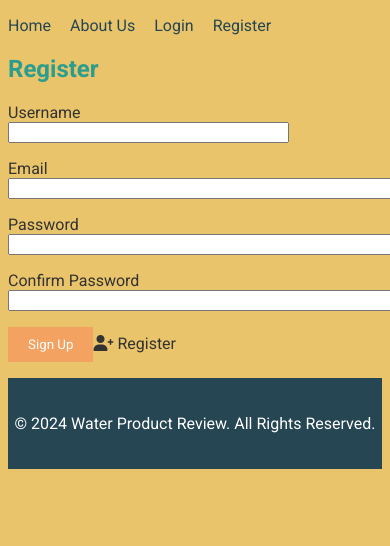
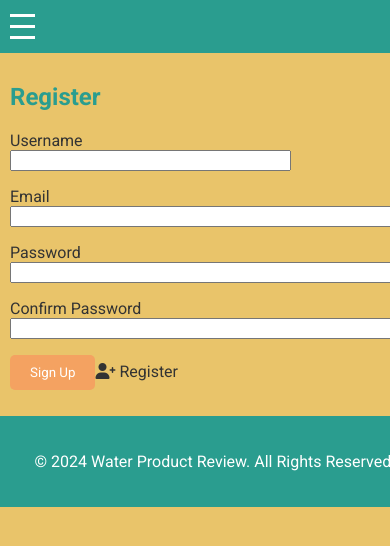
Before and after one commit to tkodimac/water_product_review, a Flask app: page /register in a window 390 px wide; the page is wider, and only the part inside the window is pictured. Shown: the top 546 px of that part. Run offline with Flask 2, Linux system fonts and the light colour scheme.

Commit message:
enhance the responsiveness of your web app

```diff
--- a/app/static/styles.css
+++ b/app/static/styles.css
@@ -13,6 +13,9 @@ body {
     font-family: 'Roboto', sans-serif;
     color: var(--text-color);
     background-color: var(--background-color);
+    margin: 0;
+    padding: 0;
+    box-sizing: border-box;
 }
 
 h1, h2, h3, h4, h5, h6 {
@@ -34,6 +37,8 @@ h1, h2, h3, h4, h5, h6 {
     padding: 10px 20px;
     cursor: pointer;
     font-family: 'Roboto', sans-serif;
+    border-radius: 5px;
+    transition: background-color 0.3s ease;
 }
 
 .btn:hover {
@@ -50,29 +55,95 @@ h1, h2, h3, h4, h5, h6 {
 }
 
 /* Navigation styles */
+nav {
+    background-color: var(--primary-color);
+    padding: 10px;
+}
+
 nav ul {
-    list-style-type: none;
+    list-style: none;
+    margin: 0;
     padding: 0;
+    display: flex;
+    justify-content: space-around;
+    flex-wrap: wrap;
 }
 
 nav ul li {
-    display: inline;
-    margin-right: 15px;
+    margin: 5px 0;
 }
 
 nav ul li a {
-    color: var(--secondary-color);
+    color: white;
     text-decoration: none;
+    padding: 8px 15px;
+    display: block;
+    transition: background-color 0.3s ease;
 }
 
 nav ul li a:hover {
-    color: var(--primary-color);
+    background-color: var(--secondary-color);
+}
+
+/* Responsive nav - hamburger menu */
+.hamburger {
+    display: none;
+    flex-direction: column;
+    cursor: pointer;
+}
+
+.hamburger div {
+    width: 25px;
+    height: 3px;
+    background-color: white;
+    margin: 4px 0;
+}
+
+/* Container styles */
+.container {
+    padding: 20px;
+    max-width: 1200px;
+    margin: 0 auto;
 }
 
 /* Footer styles */
 footer {
     text-align: center;
-    padding: 20px 0;
-    background-color: var(--secondary-color);
-    color: var(--button-text-color);
+    padding: 20px;
+    background-color: var(--primary-color);
+    color: white;
+    position: relative;
+    bottom: 0;
+    width: 100%;
 }
+
+/* Media Queries */
+@media (max-width: 768px) {
+    nav ul {
+        flex-direction: column;
+        align-items: flex-start;
+        display: none;
+    }
+
+    nav ul.active {
+        display: flex;
+    }
+
+    .hamburger {
+        display: flex;
+    }
+
+    .container {
+        padding: 15px;
+    }
+}
+
+@media (max-width: 480px) {
+    nav ul li a {
+        padding: 10px 20px;
+    }
+
+    .container {
+        padding: 10px;
+    }
+}
--- a/app/templates/layout.html
+++ b/app/templates/layout.html
@@ -19,6 +19,11 @@
 <body>
     <header>
         <nav>
+            <div class="hamburger" onclick="toggleMenu()">
+                <div></div>
+                <div></div>
+                <div></div>
+            </div>
             <ul>
                 <li><a href="{{ url_for('main.home') }}">Home</a></li>
                 <li><a href="{{ url_for('main.about') }}">About Us</a></li>
@@ -51,5 +56,13 @@
     <footer>
         <p>&copy; 2024 Water Product Review. All Rights Reserved.</p>
     </footer>
+
+    <!-- JavaScript for hamburger menu -->
+    <script>
+        function toggleMenu() {
+            const nav = document.querySelector('nav ul');
+            nav.classList.toggle('active');
+        }
+    </script>
 </body>
 </html>
```
